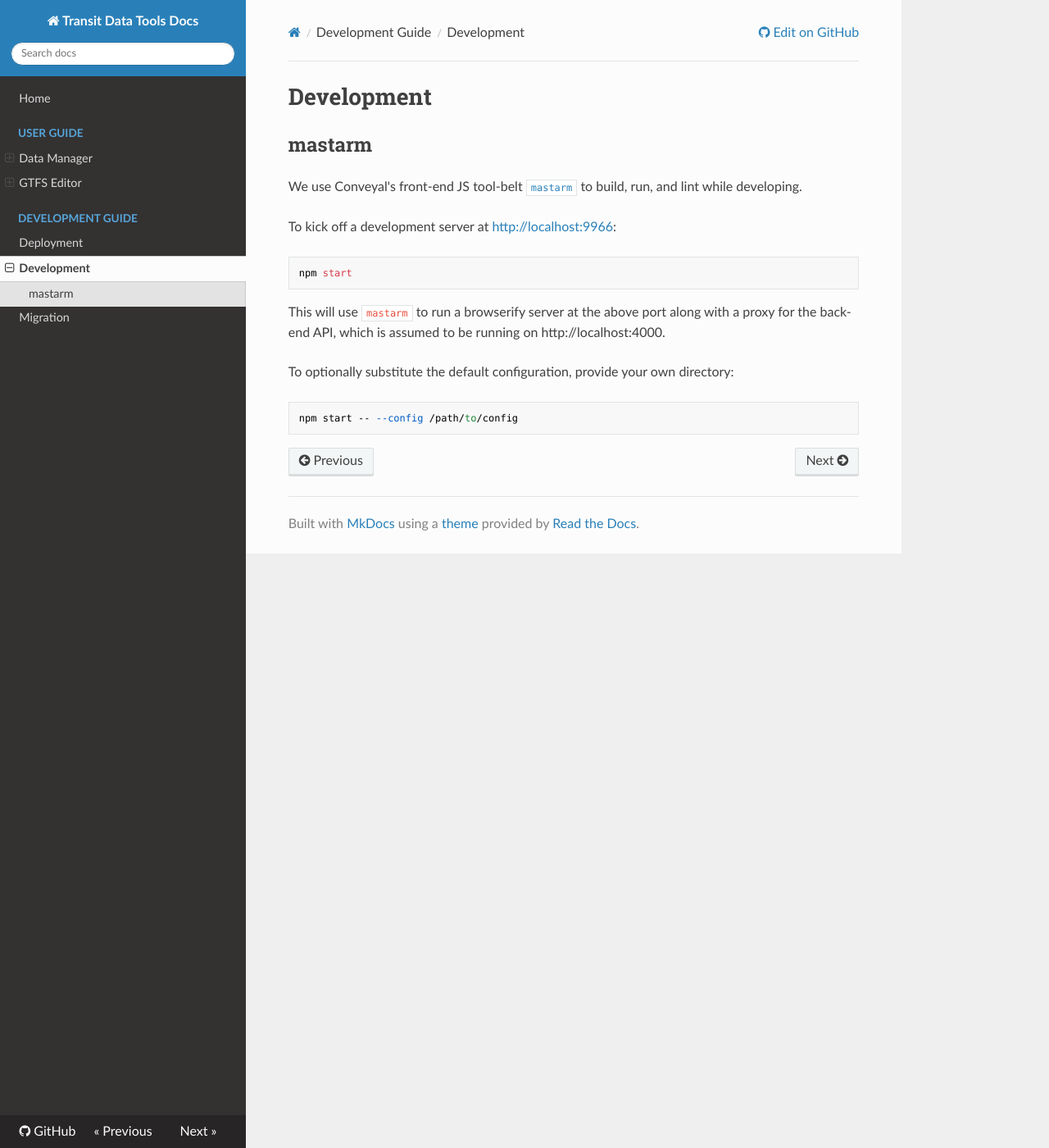
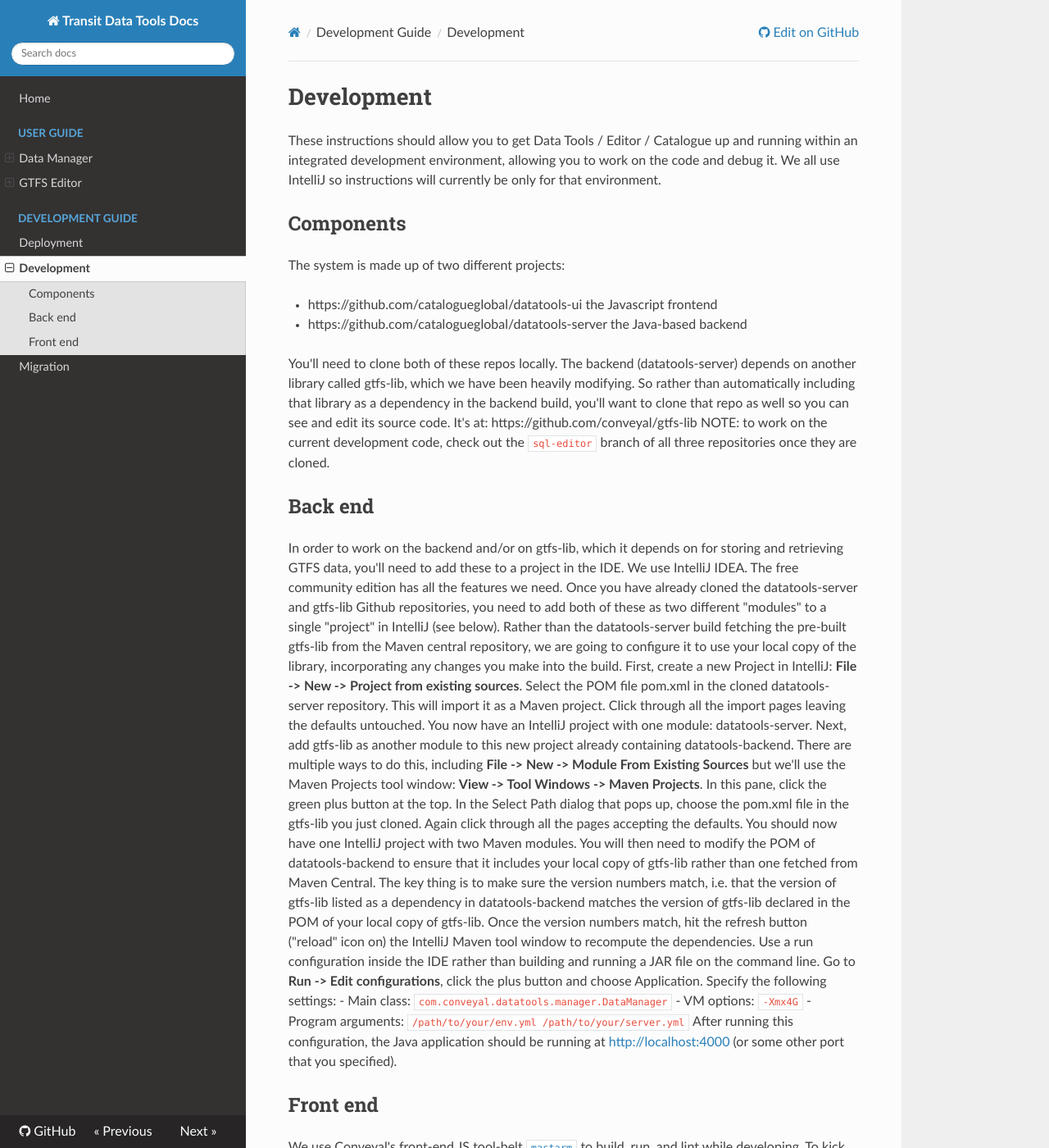
Before and after one commit to wtchen/datatools-ui, an MkDocs documentation site: the page built from docs/dev/development.md, in a window 1280 px wide and 1400 px high. Shown: the whole window at 82% size. Built offline with MkDocs 1.6.1, drawn with Linux system fonts in a browser that asks for light colours; nearby versions of some CDN libraries; old or Windows-style settings are respelled for this version of MkDocs; some of the changed text lies outside the part shown.

Commit message:
add development docs about setting up IDE

````diff
--- a/docs/dev/development.md
+++ b/docs/dev/development.md
@@ -1,19 +1,33 @@
 # Development
+These instructions should allow you to get Data Tools / Editor / Catalogue up and running within an integrated development environment, allowing you to work on the code and debug it. We all use IntelliJ so instructions will currently be only for that environment.
+## Components
+The system is made up of two different projects:
 
-## mastarm
+- https://github.com/catalogueglobal/datatools-ui the Javascript frontend
+- https://github.com/catalogueglobal/datatools-server the Java-based backend
 
+You'll need to clone both of these repos locally.
+The backend (datatools-server) depends on another library called gtfs-lib, which we have been heavily modifying. So rather than automatically including that library as a dependency in the backend build, you'll want to clone that repo as well so you can see and edit its source code. It's at: https://github.com/conveyal/gtfs-lib
+NOTE: to work on the current development code, check out the `sql-editor` branch of all three repositories once they are cloned.
+## Back end
+In order to work on the backend and/or on gtfs-lib, which it depends on for storing and retrieving GTFS data, you'll need to add these to a project in the IDE. We use IntelliJ IDEA. The free community edition has all the features we need.
+Once you have already cloned the datatools-server and gtfs-lib Github repositories, you need to add both of these as two different "modules" to a single "project" in IntelliJ (see below). Rather than the datatools-server build fetching the pre-built gtfs-lib from the Maven central repository, we are going to configure it to use your local copy of the library, incorporating any changes you make into the build.
+First, create a new Project in IntelliJ: **File -> New -> Project from existing sources**. Select the POM file pom.xml in the cloned datatools-server repository. This will import it as a Maven project. Click through all the import pages leaving the defaults untouched. You now have an IntelliJ project with one module: datatools-server.
+Next, add gtfs-lib as another module to this new project already containing datatools-backend. There are multiple ways to do this, including **File -> New -> Module From Existing Sources** but we'll use the Maven Projects tool window: **View -> Tool Windows -> Maven Projects**. In this pane, click the green plus button at the top. In the Select Path dialog that pops up, choose the pom.xml file in the gtfs-lib you just cloned. Again click through all the pages accepting the defaults. You should now have one IntelliJ project with two Maven modules.
+You will then need to modify the POM of datatools-backend to ensure that it includes your local copy of gtfs-lib rather than one fetched from Maven Central. The key thing is to make sure the version numbers match, i.e. that the version of gtfs-lib listed as a dependency in datatools-backend matches the version of gtfs-lib declared in the POM of your local copy of gtfs-lib. Once the version numbers match, hit the refresh button ("reload" icon on) the IntelliJ Maven tool window to recompute the dependencies.
+Use a run configuration inside the IDE rather than building and running a JAR file on the command line. Go to **Run -> Edit configurations**, click the plus button and choose Application. Specify the following settings:
+- Main class: `com.conveyal.datatools.manager.DataManager`
+- VM options: `-Xmx4G`
+- Program arguments: `/path/to/your/env.yml /path/to/your/server.yml`
+After running this configuration, the Java application should be running at [http://localhost:4000](http://localhost:4000) (or some other port that you specified).
+## Front end
 We use Conveyal's front-end JS tool-belt [`mastarm`](https://github.com/conveyal/mastarm) to build, run, and lint while developing.
-
 To kick off a development server at [http://localhost:9966](http://localhost:9966):
-
 ```
-npm start
+yarn start
 ```
-
-This will use `mastarm` to run a browserify server at the above port along with a proxy for the back-end API, which is assumed to be running on http://localhost:4000.
-
+This will use `mastarm` to run a `browserify` server at the above port, along with a proxy for the back-end API, which is assumed to be running on `http://localhost:4000`.
 To optionally substitute the default configuration, provide your own directory:
-
 ```
-npm start -- --config /path/to/config
+yarn start -- --config /path/to/config
 ```
````
